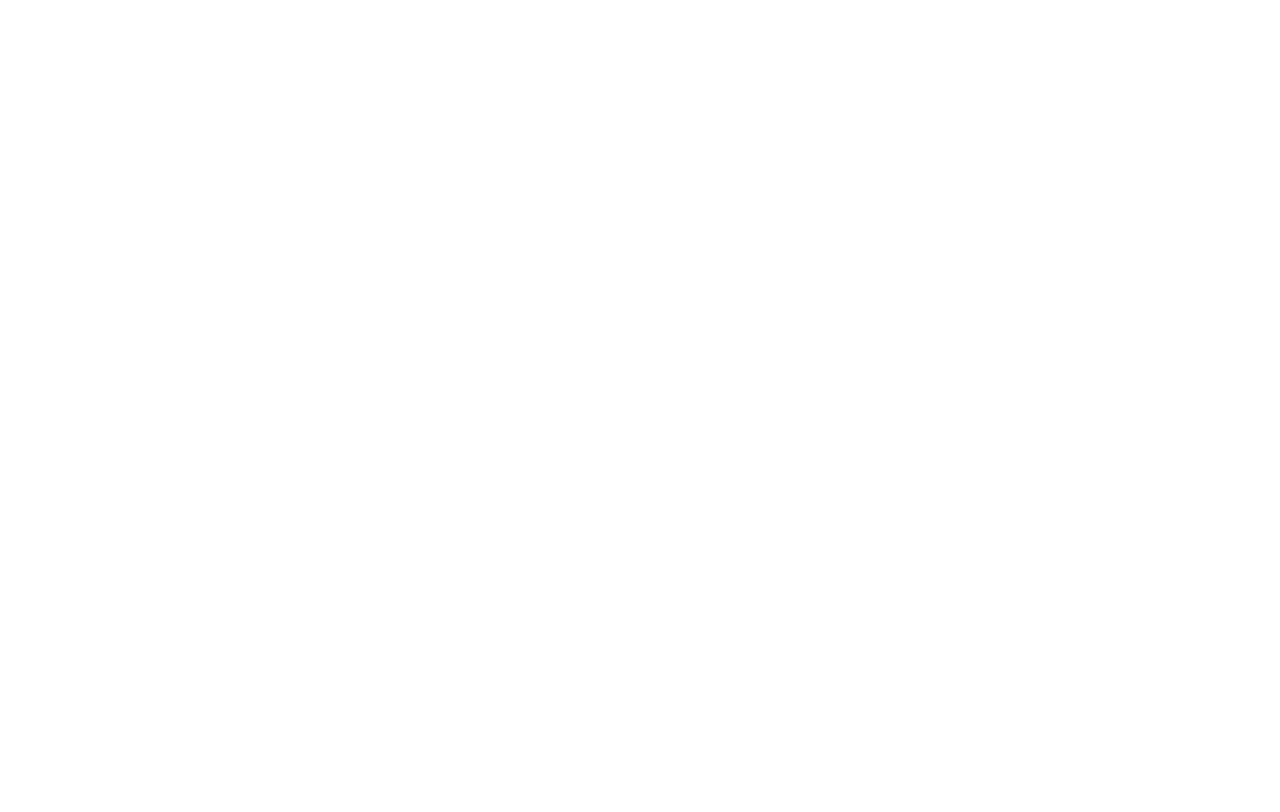
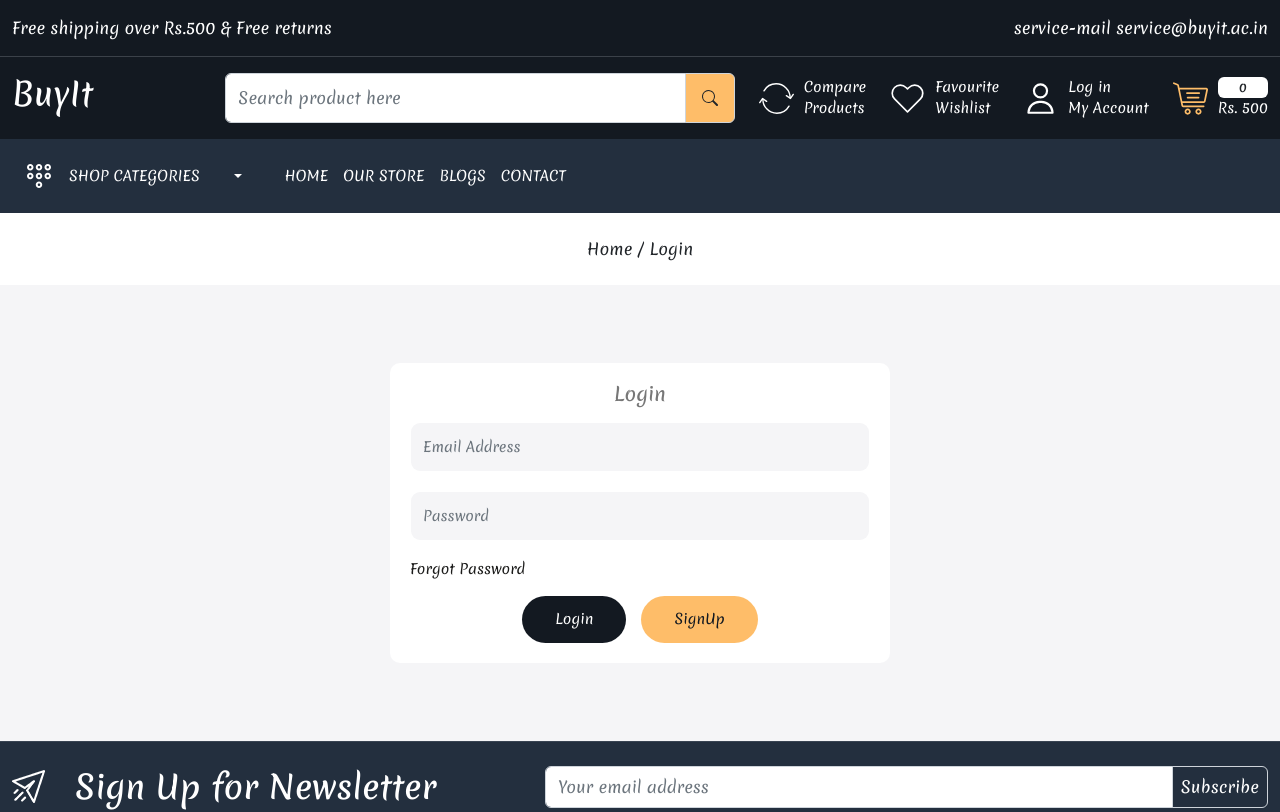
Before and after one commit to hrithik-09/ecommerce, a React (Create React App) app in the folder ecommerce/: page /login in a window 1280 px wide. Before the commit this address had no page. Shown: the top 812 px of the page. Built offline with nearby package versions, Linux system fonts and the light colour scheme.

Commit message:
Login page created

```diff
--- a/ecommerce/src/App.css
+++ b/ecommerce/src/App.css
@@ -539,3 +539,42 @@
 }
 
 /* compare-product page */
+
+/* auth card */
+.auth-card{
+  padding: 20px;
+  background-color: white;
+  width: 500px;
+  margin: 30px auto;
+  border-radius: 10px;
+}
+
+.auth-card h3{
+  font-size: 19px;
+  font-weight: 500;
+  color: var(--color-777777 );
+}
+
+.auth-card .form-control{
+  height: 50px;
+  background-color: var(--color-f5f5f7);
+  color: var(--color-777777);
+  font-size: 14px;
+  border-radius: 10px;
+  border-color: transparent;
+}
+.auth-card a{
+  font-size: 14px;
+  font-weight: 400;
+  color: var(--color-1c1c1b);
+}
+.auth-card .signup{
+  background-color: var(--color-febd69);
+  color: var(--color-131921);
+}
+.auth-card .signup:hover{
+  background-color: var(--color-131921);
+  color: white;
+}
+
+/* auth card ends here */
--- a/ecommerce/src/App.js
+++ b/ecommerce/src/App.js
@@ -9,6 +9,7 @@
 import Blog from './pages/Blog';
 import CompareProduct from './pages/CompareProduct';
 import Wishlist from './pages/Wishlist';
+import Login from './pages/Login';
 function App() {
   return (
   <>
@@ -22,6 +23,7 @@
           <Route path ='blogs' element={<Blog />}></Route>
           <Route path ='compare-product' element={<CompareProduct />}></Route>
           <Route path ='wishlist' element={<Wishlist />}></Route>
+          <Route path ='login' element={<Login />}></Route>
         </Route>
       </Routes>
     </BrowserRouter>
--- /dev/null
+++ b/ecommerce/src/pages/Login.js
@@ -0,0 +1,43 @@
+import React from 'react'
+import BreadCrumb from "../components/BreadCrumb";
+import Meta from "../components/Meta";
+import { Link } from "react-router-dom";
+
+const Login = () => {
+  return (
+    <>
+     <Meta title={"Login"} />
+     <BreadCrumb title="Login" />
+     <div className="login-wrapper py-5 home-wrapper-2">
+      <div className="row">
+        <div className="col-12">
+          <div className="auth-card">
+            <h3 className='text-center mb-3'>Login</h3>
+            <form action="" className='d-flex flex-column gap-15'>
+              <div>
+                <input type="email" name='email' placeholder='Email Address' className='form-control'/>
+              </div>
+              <div className='mt-1'>
+                <input type="password" name='password' placeholder='Password' className='form-control'/>
+              </div>
+              <div>
+                <Link to="/forgot-password">Forgot Password</Link>
+                <div className="mt-3 d-flex justify-content-center gap-15 align-items-center">
+                  <button className='button border-0'>Login</button>
+                  <Link className="button signup">SignUp</Link>
+                </div>
+              </div>
+            </form>
+          </div>
+        </div>
+      </div>
+     </div>
+
+
+
+      </>
+
+  )
+}
+
+export default Login
```
